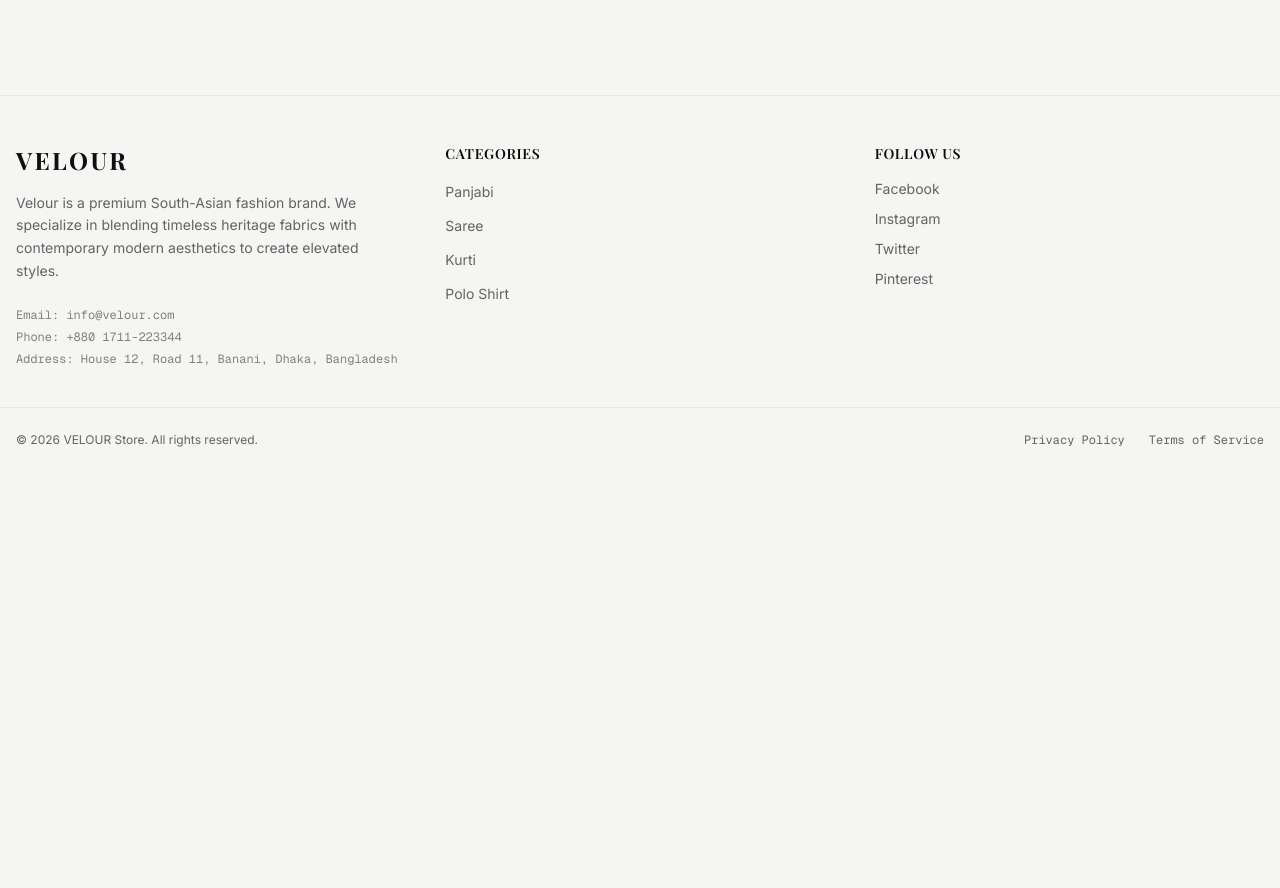
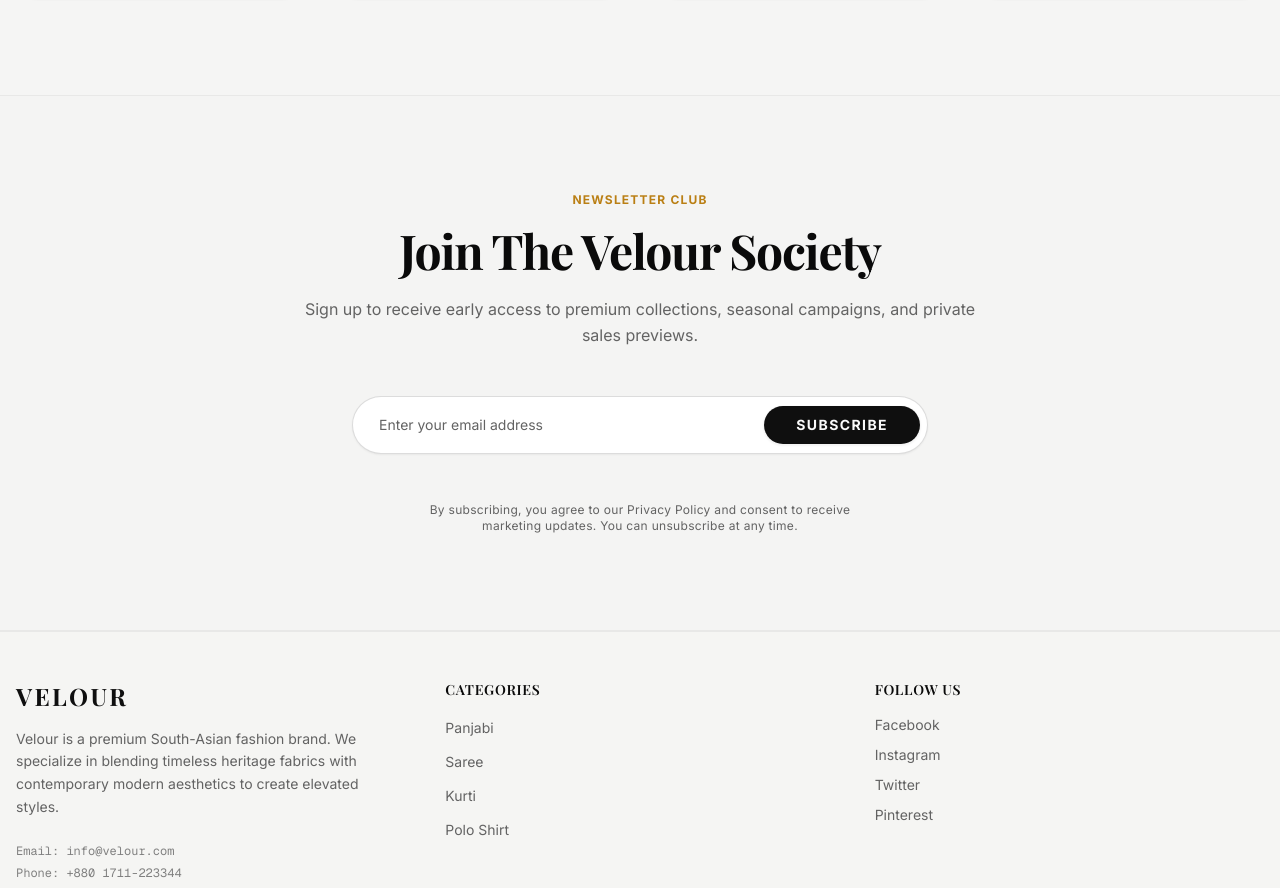
Before and after one commit to sagormajomder/velour, a Next.js app: page / in a window 1280 px wide. Shown: the part 2432-3320 px from the top of the page. Before the commit the page ends 2928 px from the top, so only its background shows below. Built offline with nearby package versions, Linux system fonts and the light colour scheme.

Commit message:
feat: add Newsletter component

```diff
--- a/src/app/page.tsx
+++ b/src/app/page.tsx
@@ -1,6 +1,7 @@
 import { CategoryShowcase } from '@src/components/pages/homepage/CategoryShowcase';
 import { FeaturedProducts } from '@src/components/pages/homepage/FeaturedProducts';
 import { HeroBanner } from '@src/components/pages/homepage/HeroBanner';
+import { Newsletter } from '@src/components/pages/homepage/Newsletter';
 
 export default function Home() {
   return (
@@ -8,6 +9,7 @@ export default function Home() {
       <HeroBanner />
       <FeaturedProducts />
       <CategoryShowcase />
+      <Newsletter />
     </>
   );
 }
--- a/src/components/layouts/SearchBar.tsx
+++ b/src/components/layouts/SearchBar.tsx
@@ -3,6 +3,7 @@
 import { Cancel01Icon, Search01Icon } from '@hugeicons/core-free-icons';
 import { HugeiconsIcon } from '@hugeicons/react';
 import { buttonVariants } from '@src/components/ui/button';
+import { Input } from '@src/components/ui/input';
 import { cn } from '@src/lib/utils';
 import { useRouter } from 'next/navigation';
 import { useEffect, useRef, useState } from 'react';
@@ -82,14 +83,14 @@ export default function SearchBar({ alwaysOpen = false }: { alwaysOpen?: boolean
             className='text-muted-foreground mr-2 shrink-0'
           />
         )}
-        <input
+        <Input
           ref={inputRef}
           type='text'
           value={query}
           onChange={e => setQuery(e.target.value)}
           onKeyDown={handleKeyDown}
           placeholder='Search items...'
-          className='w-full bg-transparent text-sm outline-none text-foreground placeholder:text-muted-foreground'
+          className='border-0 bg-transparent shadow-none focus-visible:ring-0 focus-visible:border-none w-full text-sm text-foreground placeholder:text-muted-foreground h-auto py-0'
         />
         {query && (
           <button
--- /dev/null
+++ b/src/components/pages/homepage/Newsletter.tsx
@@ -0,0 +1,28 @@
+import Container from '@src/components/layouts/Container';
+import { SubscriptionForm } from '@src/components/pages/homepage/SubscriptionForm';
+import { SectionHeader } from '@src/components/ui/SectionHeader';
+
+export function Newsletter() {
+  return (
+    <section className='w-full py-16 sm:py-24 bg-secondary/30 border-t border-b border-border/40 transition-colors duration-300'>
+      <Container className='flex flex-col gap-8 sm:gap-12 items-center max-w-4xl mx-auto'>
+        {/* Section Header */}
+        <SectionHeader
+          tagline='Newsletter Club'
+          heading='Join The Velour Society'
+          description='Sign up to receive early access to premium collections, seasonal campaigns, and private sales previews.'
+        />
+
+        <SubscriptionForm />
+
+        {/* Fine print */}
+        <p className='text-[10px] sm:text-xs text-muted-foreground font-sans tracking-wide text-center max-w-md'>
+          By subscribing, you agree to our Privacy Policy and consent to receive
+          marketing updates. You can unsubscribe at any time.
+        </p>
+      </Container>
+    </section>
+  );
+}
+
+export default Newsletter;
--- /dev/null
+++ b/src/components/pages/homepage/SubscriptionForm.tsx
@@ -0,0 +1,63 @@
+'use client';
+
+import React, { useState } from 'react';
+import { Button } from '@src/components/ui/button';
+import { Input } from '@src/components/ui/input';
+import { toast } from 'sonner';
+import { cn } from '@src/lib/utils';
+
+interface SubscriptionFormProps {
+  className?: string;
+}
+
+export function SubscriptionForm({ className }: SubscriptionFormProps) {
+  const [email, setEmail] = useState('');
+  const [isSubmitting, setIsSubmitting] = useState(false);
+
+  const handleSubmit = (e: React.FormEvent) => {
+    e.preventDefault();
+    if (!email || !email.includes('@')) {
+      toast.error('Please enter a valid email address.');
+      return;
+    }
+
+    setIsSubmitting(true);
+    // Simulate API subscription delay
+    setTimeout(() => {
+      toast.success('Thank you for subscribing to VELOUR!', {
+        description: 'You will receive early collection updates and exclusive invites.',
+      });
+      setEmail('');
+      setIsSubmitting(false);
+    }, 1000);
+  };
+
+  return (
+    <form
+      onSubmit={handleSubmit}
+      className={cn(
+        'w-full max-w-xl flex flex-col sm:flex-row items-center gap-3 sm:gap-0 border border-border/80 rounded-3xl sm:rounded-full bg-card p-1.5 focus-within:ring-2 focus-within:ring-accent/30 focus-within:border-accent transition-all duration-300 shadow-xs',
+        className
+      )}>
+      <Input
+        type='email'
+        placeholder='Enter your email address'
+        value={email}
+        onChange={e => setEmail(e.target.value)}
+        disabled={isSubmitting}
+        className='border-0 bg-transparent shadow-none focus-visible:ring-0 focus-visible:border-none px-5 py-3 h-auto text-sm text-foreground placeholder:text-muted-foreground rounded-full'
+        required
+      />
+      <Button
+        type='submit'
+        variant='default'
+        size='lg'
+        disabled={isSubmitting}
+        className='w-full sm:w-auto px-8 py-3 rounded-full text-xs sm:text-sm font-bold tracking-widest uppercase transition-all duration-300 cursor-pointer shadow-xs active:scale-95 shrink-0 bg-primary text-primary-foreground hover:bg-primary/90'>
+        {isSubmitting ? 'Subscribing...' : 'Subscribe'}
+      </Button>
+    </form>
+  );
+}
+
+export default SubscriptionForm;
--- a/src/components/pages/products/SearchBar.tsx
+++ b/src/components/pages/products/SearchBar.tsx
@@ -2,6 +2,7 @@
 
 import { Cancel01Icon, Search01Icon } from '@hugeicons/core-free-icons';
 import { HugeiconsIcon } from '@hugeicons/react';
+import { Input } from '@src/components/ui/input';
 
 interface SearchBarProps {
   value: string;
@@ -28,12 +29,12 @@ export default function SearchBar({
         </div>
 
         {/* Search Input */}
-        <input
+        <Input
           type='text'
           value={value}
           onChange={e => onChange(e.target.value)}
           placeholder={placeholder}
-          className='w-full h-full bg-transparent text-sm text-foreground placeholder:text-muted-foreground outline-none pr-10 font-sans'
+          className='border-0 bg-transparent shadow-none focus-visible:ring-0 focus-visible:border-none w-full h-full text-sm text-foreground placeholder:text-muted-foreground pr-10 font-sans'
         />
 
         {/* Clear Button */}
--- /dev/null
+++ b/src/components/ui/input.tsx
@@ -0,0 +1,20 @@
+import * as React from "react"
+import { Input as InputPrimitive } from "@base-ui/react/input"
+
+import { cn } from "@src/lib/utils"
+
+function Input({ className, type, ...props }: React.ComponentProps<"input">) {
+  return (
+    <InputPrimitive
+      type={type}
+      data-slot="input"
+      className={cn(
+        "h-9 w-full min-w-0 rounded-4xl border border-input bg-input/30 px-3 py-1 text-base transition-colors outline-none file:inline-flex file:h-7 file:border-0 file:bg-transparent file:text-sm file:font-medium file:text-foreground placeholder:text-muted-foreground focus-visible:border-ring focus-visible:ring-[3px] focus-visible:ring-ring/50 disabled:pointer-events-none disabled:cursor-not-allowed disabled:opacity-50 aria-invalid:border-destructive aria-invalid:ring-[3px] aria-invalid:ring-destructive/20 md:text-sm dark:aria-invalid:border-destructive/50 dark:aria-invalid:ring-destructive/40",
+        className
+      )}
+      {...props}
+    />
+  )
+}
+
+export { Input }
```
